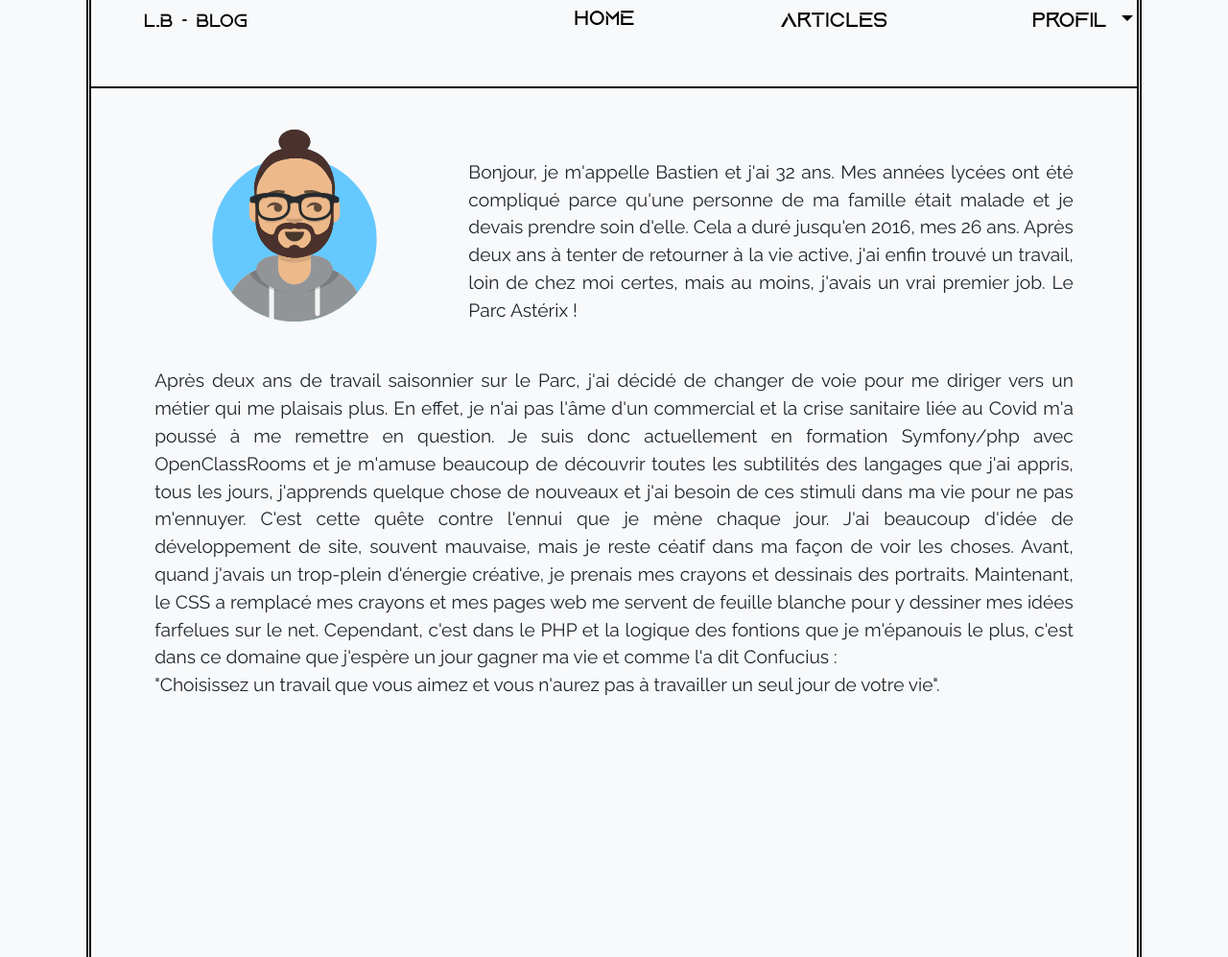
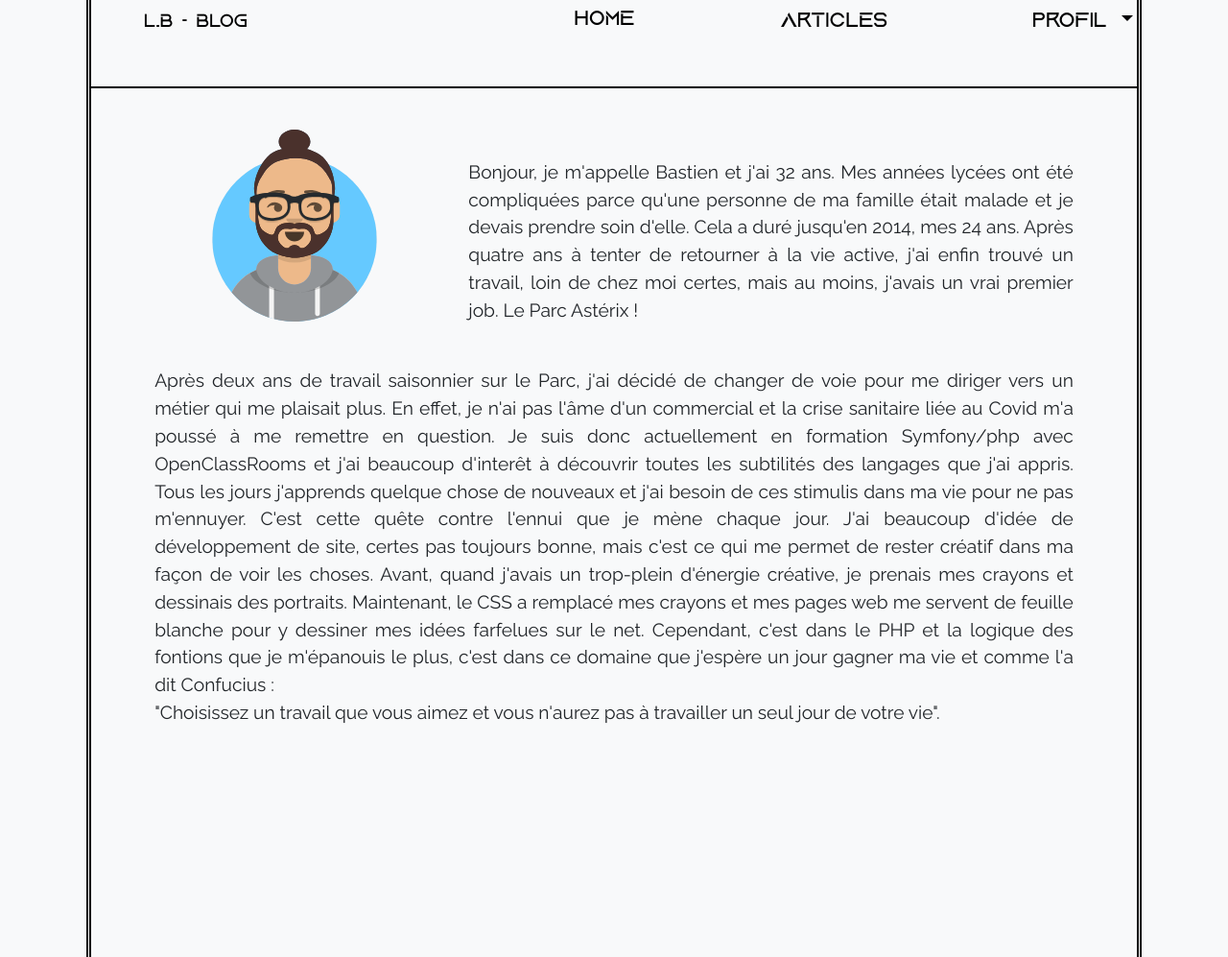
Before and after one commit to Bast-Lcrf/Projet5_OC, a PHP site: template View/Frontend/whoIAm.php in a window 1280 px wide. Shown: the part 256-1253 px from the top of the page at 96% size. Run offline with PHP 8.4, Linux system fonts and the light colour scheme; the template is opened without the code that fills it, so the values that code supplies are empty; the visitor is signed in with stand-in values (Sample User, id 1).

Commit message:
correction of spelling

```diff
--- a/View/Frontend/whoIAm.php
+++ b/View/Frontend/whoIAm.php
@@ -10,8 +10,8 @@
         </div>
         <div class="col-8">
             <p>
-            Bonjour, je m'appelle Bastien et j'ai 32 ans. Mes années lycées ont été compliqué parce qu'une personne de ma famille
-            était malade et je devais prendre soin d'elle. Cela a duré jusqu'en 2016, mes 26 ans. Après deux ans à tenter de
+            Bonjour, je m'appelle Bastien et j'ai 32 ans. Mes années lycées ont été compliquées parce qu'une personne de ma famille
+            était malade et je devais prendre soin d'elle. Cela a duré jusqu'en 2014, mes 24 ans. Après quatre ans à tenter de
             retourner à la vie active, j'ai enfin trouvé un travail, loin de chez moi certes, mais au moins, j'avais un vrai premier job.
             Le Parc Astérix !
             </p>
@@ -21,11 +21,11 @@
         <div class="col-12">
             <p><br />
             Après deux ans de travail saisonnier sur le Parc, j'ai décidé de changer de voie pour me diriger vers un métier qui me
-            plaisais plus. En effet, je n'ai pas l'âme d'un commercial et la crise sanitaire liée au Covid m'a poussé à me remettre
-            en question. Je suis donc actuellement en formation Symfony/php avec OpenClassRooms et je m'amuse beaucoup de découvrir
-            toutes les subtilités des langages que j'ai appris, tous les jours, j'apprends quelque chose de nouveaux et j'ai besoin
-            de ces stimuli dans ma vie pour ne pas m'ennuyer. C'est cette quête contre l'ennui que je mène chaque jour. J'ai beaucoup
-            d'idée de développement de site, souvent mauvaise, mais je reste céatif dans ma façon de voir les choses. Avant, quand
+            plaisait plus. En effet, je n'ai pas l'âme d'un commercial et la crise sanitaire liée au Covid m'a poussé à me remettre
+            en question. Je suis donc actuellement en formation Symfony/php avec OpenClassRooms et j'ai beaucoup d'interêt à découvrir
+            toutes les subtilités des langages que j'ai appris. Tous les jours j'apprends quelque chose de nouveaux et j'ai besoin
+            de ces stimulis dans ma vie pour ne pas m'ennuyer. C'est cette quête contre l'ennui que je mène chaque jour. J'ai beaucoup
+            d'idée de développement de site, certes pas toujours bonne, mais c'est ce qui me permet de rester créatif dans ma façon de voir les choses. Avant, quand
             j'avais un trop-plein d'énergie créative, je prenais mes crayons et dessinais des portraits. Maintenant, le CSS a remplacé
             mes crayons et mes pages web me servent de feuille blanche pour y dessiner mes idées farfelues sur le net. Cependant,
             c'est dans le PHP et la logique des fontions que je m'épanouis le plus, c'est dans ce domaine que j'espère
```
